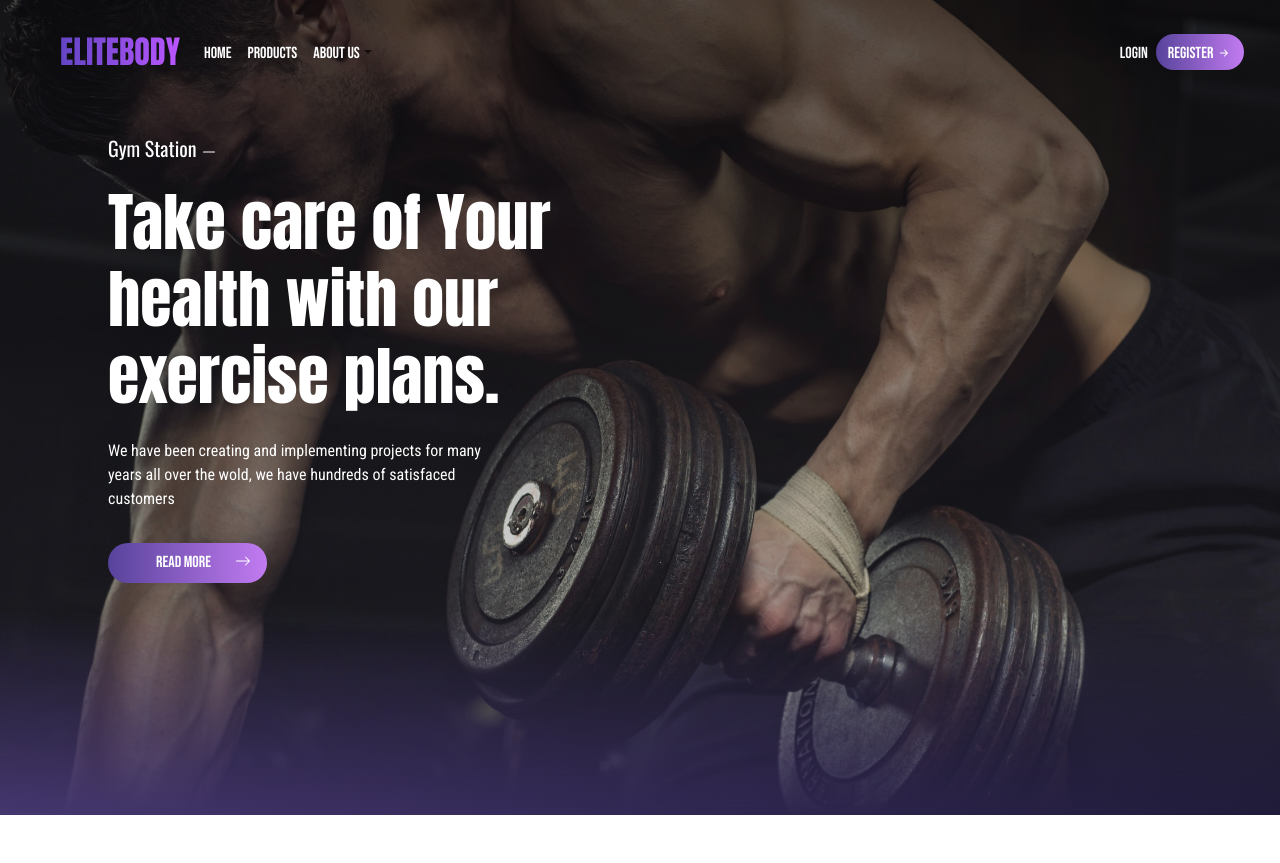
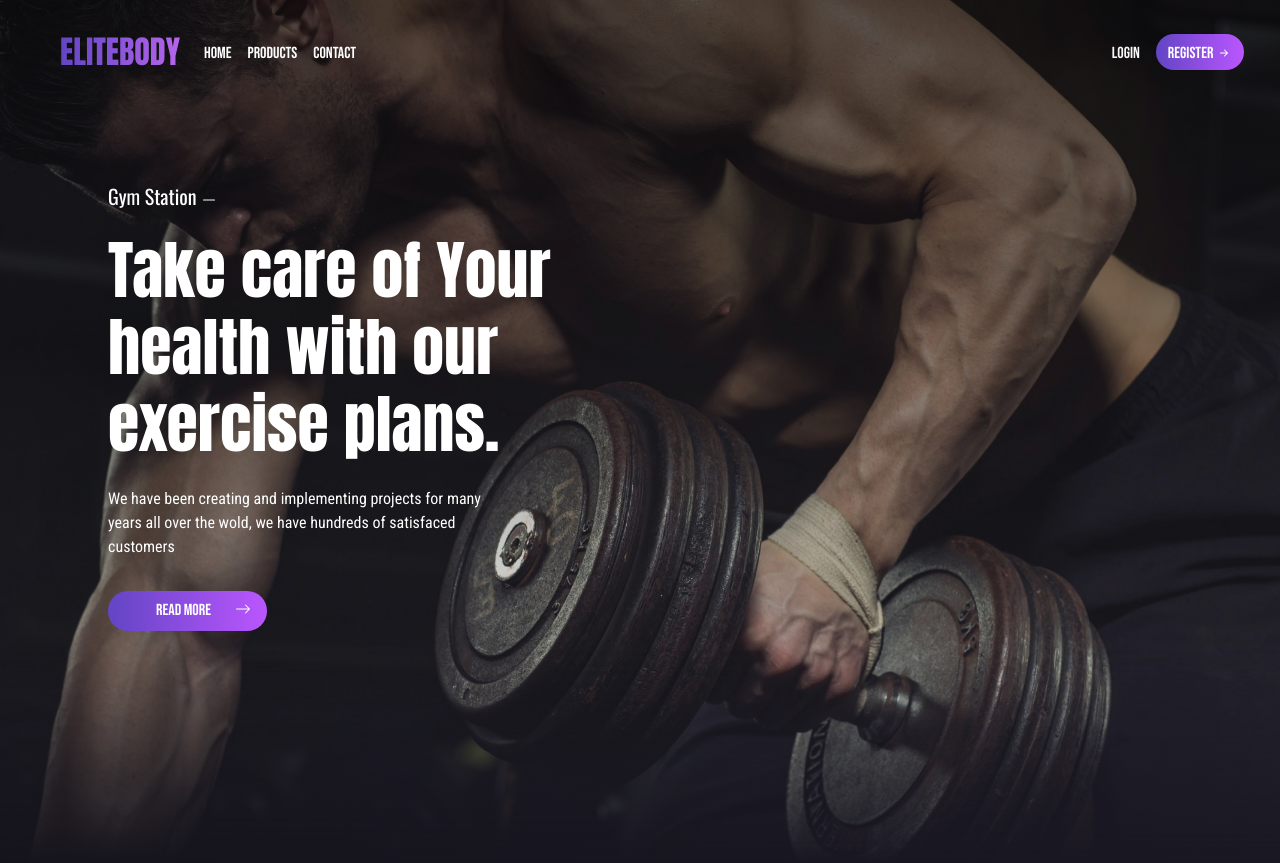
Before and after one commit to Nilost21/ProyectoFinalFront, a React (Vite) app: page / in a window 1280 px wide. Before the commit the page ends 815 px from the top, so only its background shows below. Built offline with nearby package versions, Linux system fonts and the light colour scheme; data requests are answered from the project's data file.

Commit message:
Mejorando el background

```diff
--- a/src/App.css
+++ b/src/App.css
@@ -1,6 +1,6 @@
 /* Background */
 body {
-  background: linear-gradient(to right, #453770, #201b3a);
+  background: linear-gradient(to right, #15141C, #1A1823);
 }
 /* Background */
 
--- a/src/components/NavbarComponent.jsx
+++ b/src/components/NavbarComponent.jsx
@@ -1,5 +1,5 @@
 import { useState } from 'react';
-import { Container, Nav, Navbar, NavDropdown } from 'react-bootstrap';
+import { Container, Nav, Navbar } from 'react-bootstrap';
 import { useNavigate } from 'react-router';
 import ButtonComponent from './ButtonComponent';
 
@@ -62,24 +62,12 @@ function NavbarComponent() {
               >
                 Products
               </Nav.Link>
-              <NavDropdown
-                className="subtitle mt-1"
-                title={<span className="nav-dropdown-title">About Us</span>}
-                id="collapsible-nav-dropdown"
-                menuVariant="white"
+              <Nav.Link
+                className="subtitle mt-1 text-white"
+                onClick={() => navigate('/contact')}
               >
-                <NavDropdown.Item href="#action/3.1">Action</NavDropdown.Item>
-                <NavDropdown.Item href="#action/3.2">
-                  Another action
-                </NavDropdown.Item>
-                <NavDropdown.Item href="#action/3.3">
-                  Something
-                </NavDropdown.Item>
-                <NavDropdown.Divider />
-                <NavDropdown.Item href="#action/3.4">
-                  Separated link
-                </NavDropdown.Item>
-              </NavDropdown>
+                Contact
+              </Nav.Link>
             </Nav>
             <Nav className="pe-4">
               {isLoggedIn ? ( // Si el usuario está autenticado, muestra el botón de Logout
@@ -110,7 +98,7 @@ function NavbarComponent() {
                 <>
                   <Nav.Link
                     onClick={handleLoginModalShow}
-                    className="subtitle mt-1 text-light"
+                    className="subtitle mt-1 text-light mx-2"
                   >
                     Login
                   </Nav.Link>
--- a/src/components/TitleHomeComponent.jsx
+++ b/src/components/TitleHomeComponent.jsx
@@ -5,7 +5,7 @@ import '../css/Title.css';
 function TitleHomeComponent() {
   return (
     <>
-      <Card className="bg-transparent border-0 ms-xl-5 ms-md-5 mb-5 pb-5">
+      <Card className="bg-transparent border-0 ms-xl-5 ms-md-5 mb-5 mt-5 pb-5">
         <Card.Body className="bg-transparent p-0 w-75">
           <Card.Subtitle className="paragraph text-white fs-5 mt-5">
             Gym Station
--- a/src/css/Title.css
+++ b/src/css/Title.css
@@ -13,7 +13,7 @@
 
 
   .gradient-text {
-    background-image: linear-gradient(to right, #6245c4, #bb56ff);
+    background-image: linear-gradient(to right, #6245c4, #b665ec);
     -webkit-background-clip: text;
     background-clip: text;
     color: transparent;
--- a/src/pages/Products/Products.jsx
+++ b/src/pages/Products/Products.jsx
@@ -4,6 +4,7 @@ import PropTypes from 'prop-types';
 import CardComponent from '../../components/CardComponent';
 import { useContext } from 'react';
 import { ProductsProvider } from '../../context/ProductsContext';
+import NavbarComponent from '../../components/NavbarComponent';
 
 function Products() {
   const { products } = useContext(ProductsProvider);
@@ -12,6 +13,8 @@ function Products() {
 
   return (
     <>
+      <Container fluid>
+        <NavbarComponent />
         <Container>
           <Row className="d-flex flex-row justify-content-around mt-3 ">
             {isEmpty() ? (
@@ -37,6 +40,7 @@ function Products() {
             )}
           </Row>
         </Container>
+      </Container>
     </>
   );
 }
```
Lines whose indentation alone changed are shown as unchanged.
